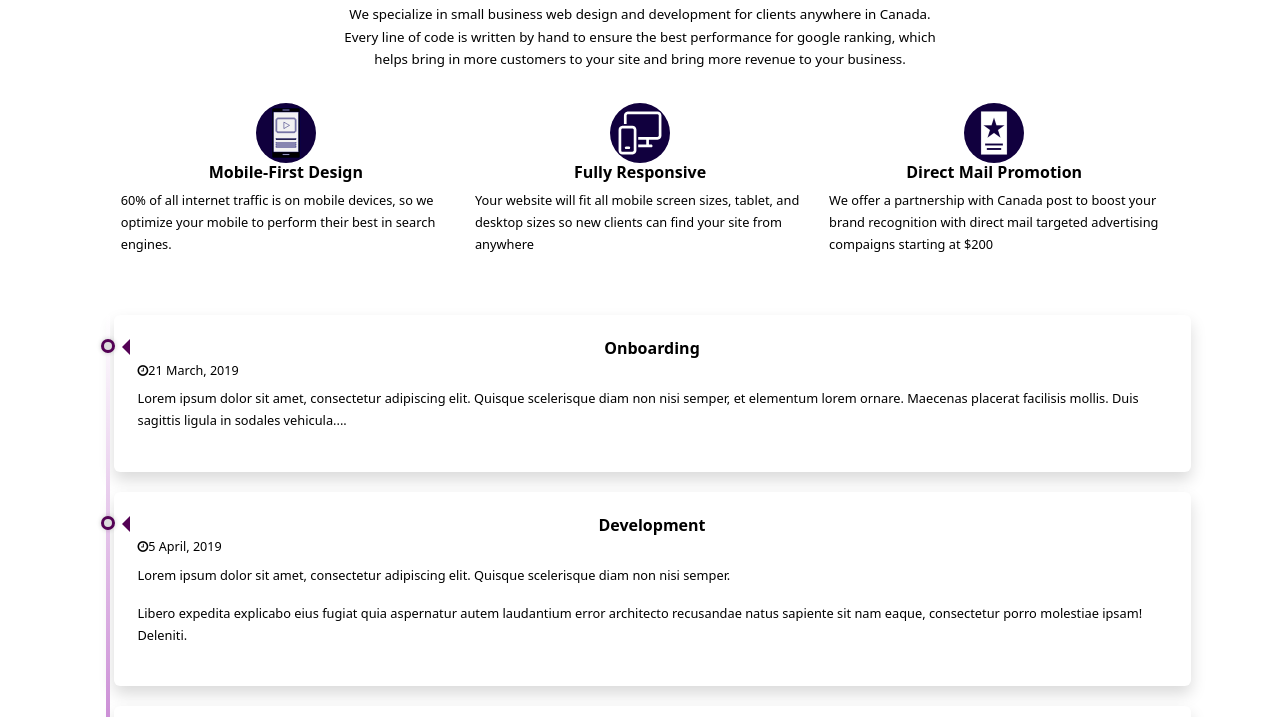
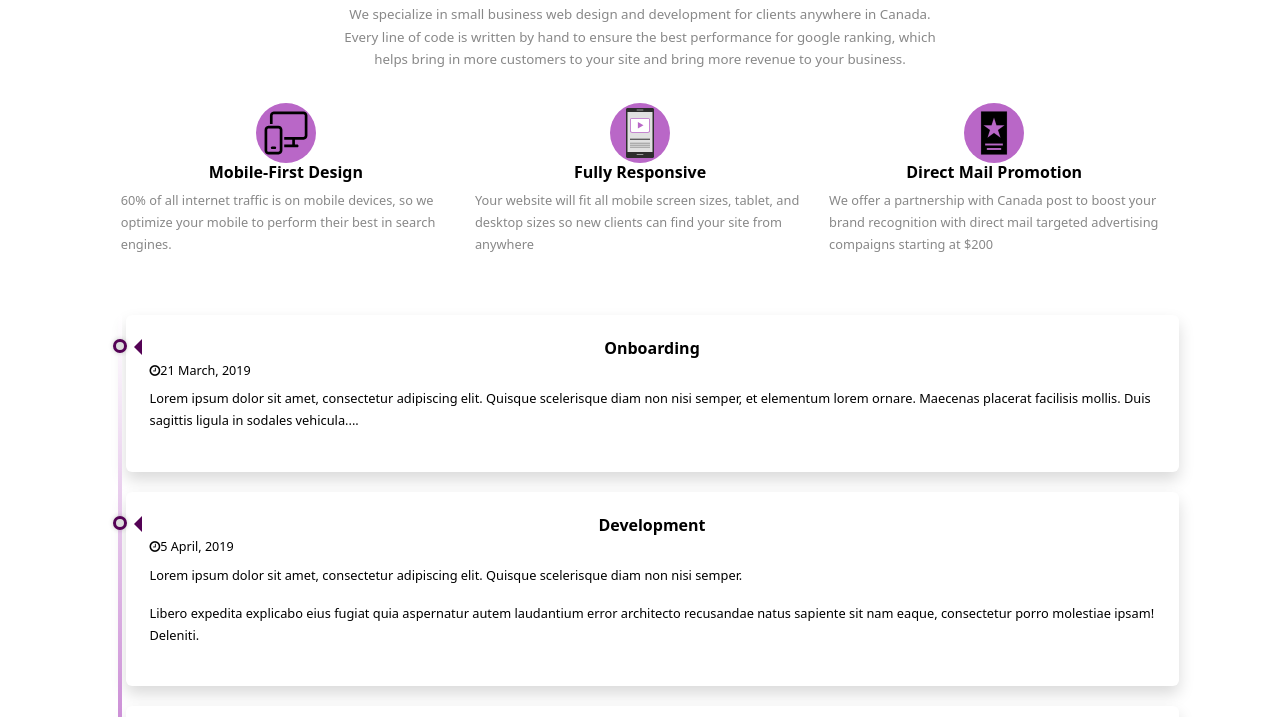
Before and after one commit to YorkWebDesign/home, a plain HTML site: page index.html in a window 1280 px wide. Shown: the part 652-1369 px from the top of the page. Drawn offline with nearby package versions, Linux system fonts and the light colour scheme.

Commit message:
color changes

```diff
--- a/index.html
+++ b/index.html
@@ -76,8 +76,8 @@
       -----
       <img src="imgs/grey-phone.svg" width="auto" height="38px" id="topimg"/>
       -----
-      <h1 style="color:black; margin-top:1vh; "><b id="wwd">What we do</b></h1>
-        <p style="text-align: center; max-width:600px; align-content: center; margin:auto; color:rgb(0, 0, 0);  margin-bottom:1vh;">We specialize in small business web design and development for clients anywhere in Canada. Every line of code is written by hand to ensure the best performance for google ranking, which helps bring in more customers to your site and bring more revenue to your business.
+      <h1 style=" margin-top:1vh; "><b id="wwd">What we do</b></h1>
+        <p style="text-align: center; max-width:600px; align-content: center; margin:auto; color:#888;;  margin-bottom:1vh;">We specialize in small business web design and development for clients anywhere in Canada. Every line of code is written by hand to ensure the best performance for google ranking, which helps bring in more customers to your site and bring more revenue to your business.
         </p>
     </div>
 
@@ -86,28 +86,28 @@
     <!-- ============================================ -->
     <div class="row whiteSection" style="justify-content: center;" >
       <div class="col-md-4 col-sm-10">
-        <img src="imgs/blackblue-mobile.svg" alt="desktop image" class="text-row-icon" >
+        <img src="imgs/purple-responsive.svg" alt="desktop image" class="text-row-icon" >
         <h2>Mobile-First Design</h2>
-        <p style="">60% of all internet traffic is on mobile devices, so we optimize your mobile to perform their best in search engines. </p>
+        <p style="color:#888;">60% of all internet traffic is on mobile devices, so we optimize your mobile to perform their best in search engines. </p>
       </div>
       <div class="col-md-4 col-sm-10">
-        <img src="imgs/blackblue-responsive.svg" alt="desktop image" class="text-row-icon">
+        <img src="imgs/purple-mobile.svg" alt="desktop image" class="text-row-icon">
         <h2>Fully Responsive</h2>
-        <p style="">Your website will fit all mobile screen sizes, tablet, and desktop sizes so new clients can find your site from anywhere</p>
+        <p style="color:#888;">Your website will fit all mobile screen sizes, tablet, and desktop sizes so new clients can find your site from anywhere</p>
       </div>
       <div class="col-md-4 col-sm-10">
-        <img src="imgs/blackblue-flyer.svg" alt="desktop image" class="text-row-icon">
+        <img src="imgs/purple-flyer.svg" alt="desktop image" class="text-row-icon">
         <h2>Direct Mail Promotion</h2>
-        <p style="">We offer a partnership with Canada post to boost your brand recognition with direct mail targeted advertising compaigns starting at $200 </p>
+        <p style="color:#888;">We offer a partnership with Canada post to boost your brand recognition with direct mail targeted advertising compaigns starting at $200 </p>
       </div>
     </div>
 
     <!-- ============================================ -->
     <!-- =====CONTRACT INFO SECTION          ======== -->
     <!-- ============================================ -->
-    <div class="container-fluid whiteSection" style="padding-left: 0%; padding-right: 0%; width:92%;" >
+    <div class="container-fluid whiteSection" style="padding-left: 0%; padding-right: 0%; " >
 
-      <div class="row" >
+      <div class="row" style="margin-right: 0;" >
 
         <div class="col-lg-12 mx-auto">
 
@@ -138,7 +138,7 @@
     <!-- ========PORTFOLIO SECTION=================== -->
     <!-- ============================================ -->
 <div class="container whiteSection shrinkme90" style="padding-left:1.5%; padding-right: 1.5%";>
-  <h1 style = "text-align:center; font-weight:200;" id="plus2"> <br>portfolio </h1>
+  <h1 style = "text-align:center; font-weight:200;" id="plus2"> <br>Portfolio </h1>
 
 
     <ul class="row portfolio lightbox list-unstyled mb-0 shuffle boxed-portfolio" id="grid" >
--- a/style.css
+++ b/style.css
@@ -1,5 +1,5 @@
 :root {
-    --main-color:rgb(177, 139, 216,0);
+    --main-color:rgb(0, 0, 0);
     /*Old purple color rgba(55,36,76,1) */
     /*Color from oak harbor website ##1a6ec8 */
     /* #f3f5ff purple from basic figma site */
@@ -14,13 +14,13 @@
     margin-bottom: 4vh;
     margin-right: 0%;
     color:var(--main-text-color);
-
+/*
   background-image: linear-gradient(
     to bottom,
     #000000,
     #11003e
   ), url("catfront.png");
-
+  */
   background-size: 100vw auto;
   background-repeat: no-repeat;
   height:auto;
@@ -145,6 +145,8 @@ footer{
 .row{
     padding-top:3vh;
     font-size: 0.9rem;
+    margin-right: auto;
+    margin-left: auto;
 }
 
 
@@ -1126,7 +1128,7 @@ footer .nav{
 
 
 .text-success-purple{
-  color:#120086;
+  color:#B967C7;
 }
 
 
```
